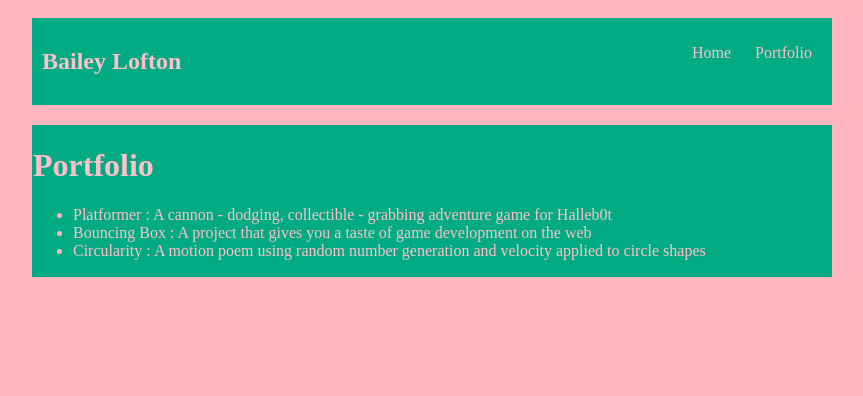
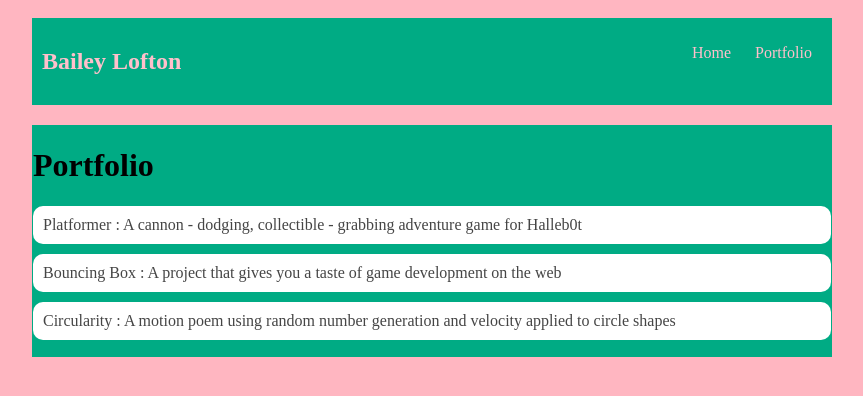
Before and after one commit to BaileyLofton8249999/BaileyLofton8249999.github.io, a plain HTML site: page portfolio.html in a window 1280 px wide. Shown: the whole page, without its empty margins (208-1071 px from the left). Drawn offline with Linux system fonts and the light colour scheme.

Commit message:
portfolio css

```diff
--- a/style.css
+++ b/style.css
@@ -61,3 +61,28 @@ body {
    h2, h3 {
        margin: 0px;
    }
+/* portfolio styles */
+         .content h1 {
+             color: black;
+         }
+
+         #portfolio {
+             list-style-type: none;
+             padding-left: 0;
+         }
+
+         #portfolio li {
+             background: #fff;
+             padding: 10px;
+             border-radius: 10px;
+             margin-bottom: 10px;
+         }
+
+         #portfolio li:hover {
+             background: #eee;
+         }
+
+         #portfolio a {
+             text-decoration: none;
+             color: #454545;
+         }
```
